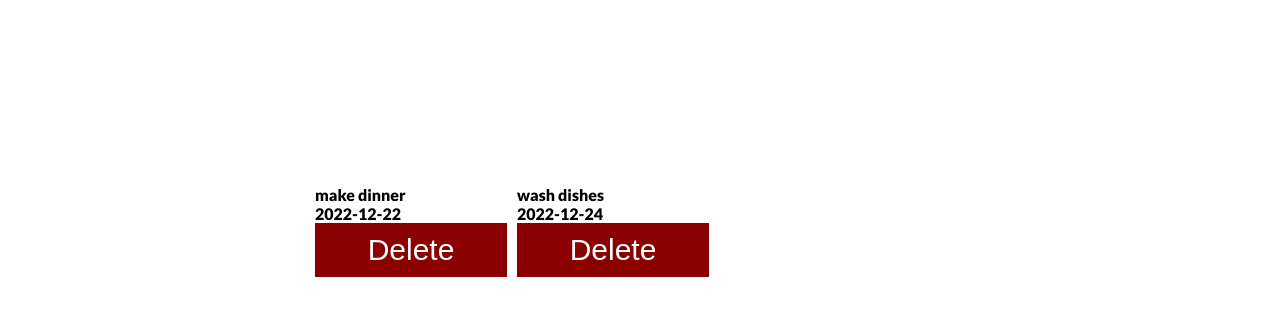
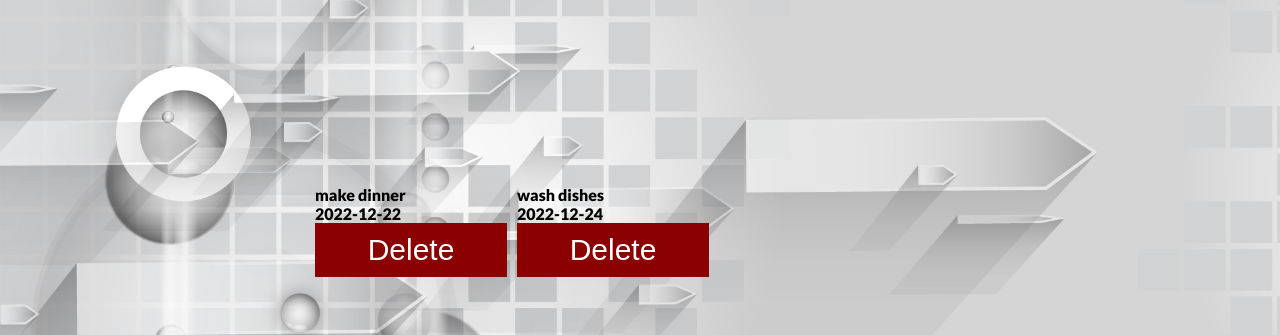
Before and after one commit to JosieSavill/events-scheduler, a plain HTML site: page index.html in a window 1280 px wide. Shown: the top 335 px of the page. Drawn offline with Linux system fonts and the light colour scheme; the site is published under a folder, as on GitHub Pages, so addresses that start at the root find nothing.

Commit message:
added new folder, images

```diff
--- a/styles/general.css
+++ b/styles/general.css
@@ -17,7 +17,7 @@ body {
 .banner {
   display: flex;
   flex-direction: column;
-  background-image: url("/assets/event-scheduler.jpg");
+  background-image: url("./images/event-scheduler.jpg");
   background-attachment: fixed;
   background-size: cover;
   justify-content: center;
```
Also changed, not shown: styles/images/event-scheduler.jpg (renamed from assets/event-scheduler.jpg), styles/images/readme-event-scheduler.jpg (renamed from assets/readme-event-scheduler.jpg), 1 other file.
